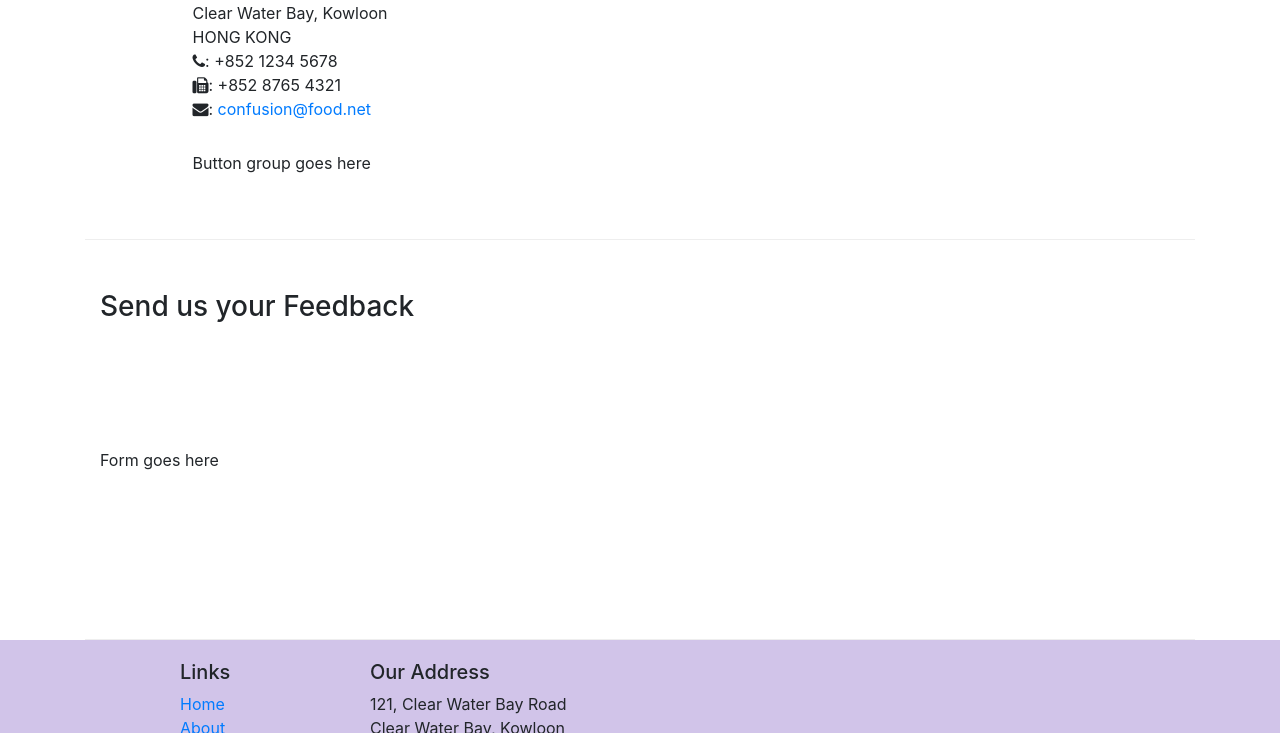
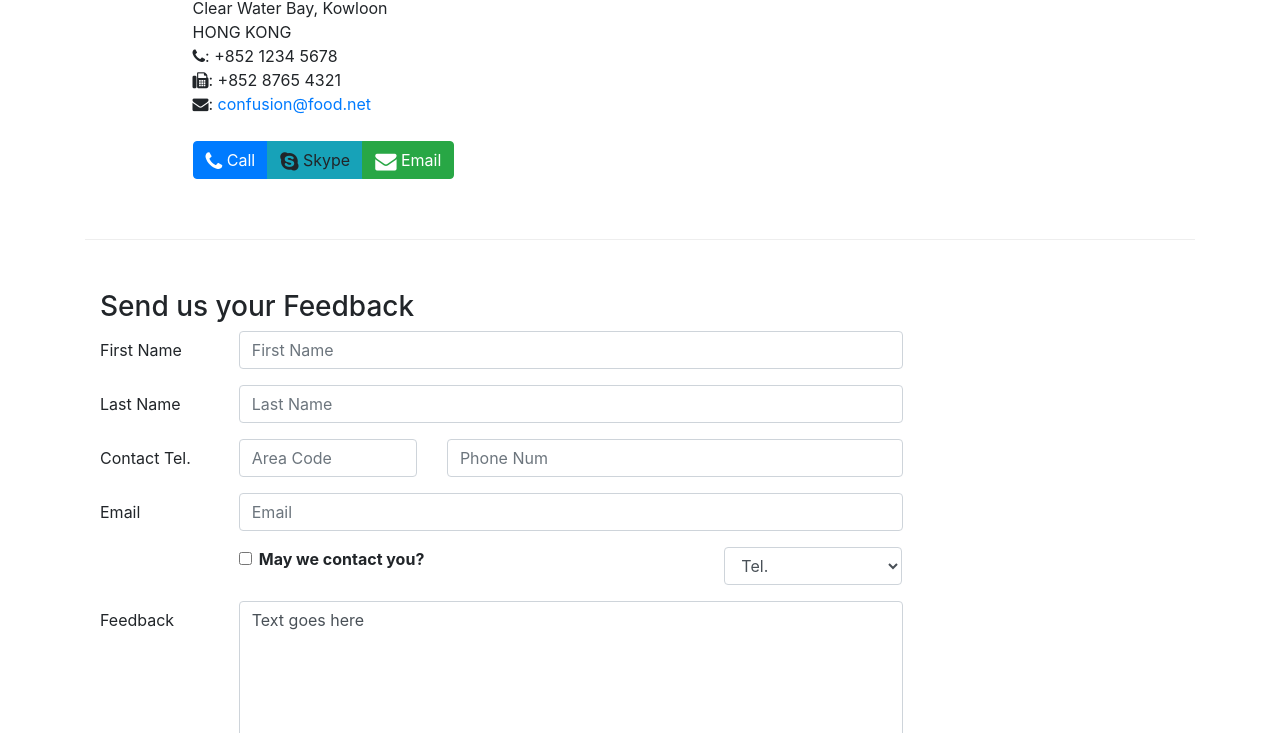
Before and after one commit to dkhoan8/Assignment1, a website: page contactus.html in a window 1280 px wide. Shown: the part 625-1358 px from the top of the page. Drawn offline with nearby package versions, Linux system fonts and the light colour scheme.

Commit message:
5th Wave

```diff
--- a/contactus.html
+++ b/contactus.html
@@ -22,7 +22,7 @@
             <button class="navbar-toggler" type="button" data-toggle="collapse" data-target="#Navbar">
                 <span class="navbar-toggler-icon"></span>
             </button>
-            <a class="navbar-brand" href="#">Ristorante Con Fusion</a>
+            <a class="navbar-brand mr-auto" href="#">Ristorante Con Fusion</a>
             <div class="collapse navbar-collapse" id="Navbar">
                 <ul class="navbar-nav mr-auto">
                         <li class="nav-item"><a class="nav-link" href="./index.html"><span class="fa fa-home fa-lg"></span> Home</a></li>
@@ -79,7 +79,11 @@
                 <h5>Map of our Location</h5>
             </div>
             <div class="col-12 col-sm-11 offset-sm-1">
-                Button group goes here
+                <div class = "btn-group" role = "group">
+                    <a role ="button" class ="btn btn-primary" href ="tel:+123456789"><i class="fa fa-phone fa-lg"></i> Call </a>
+                    <a role ="button" class ="btn btn-info"><i class ="fa fa-skype fa-lg"></i> Skype </a>
+                    <a role ="button" class ="btn btn-success" href ="mailto:nguyennick39@yahoo.com.vn"><i class="fa fa-envelope fa-lg"></i> Email </a>
+                </div>
             </div>
         </div>
 
@@ -88,7 +92,68 @@
               <h3>Send us your Feedback</h3>
            </div>
             <div class="col-12 col-md-9">
-                Form goes here
+                <form>
+                    <!--FirstName-->
+                    <div class ="form-group row">
+                        <label for="firstname" class="col-3 col-sm-2 col-md-2 col-form-label">First Name</label>
+                        <div class ="col col-sm col-md-10">
+                            <input type ="text" class ="form-control" id="firstname" name="firstname" placeholder="First Name">
+                        </div>
+                    </div>
+                    <!--LastName-->
+                    <div class ="form-group row">
+                        <label for="lastname" class="col-3 col-sm-2 col-md-2 col-form-label">Last Name</label>
+                        <div class ="col col-sm col-md-10">
+                            <input type ="text" class ="form-control" id="lastname" name="lastname" placeholder="Last Name">
+                        </div>
+                    </div>
+                    <!--TelNum-->
+                    <div class ="form-group row">
+                        <label for="telnum" class="col-3 col-sm-2 col-md-2 col-form-label">Contact Tel.</label>
+                        <div class ="col-12 col-sm-3 col-lg-3">
+                            <input type ="tel" class ="form-control" id="areacode" name="areacode" placeholder="Area Code">
+                        </div>
+                        <div class ="col-12 col-sm col-md">
+                            <input type ="tel" class ="form-control" id="phonenum" name="phonenum" placeholder="Phone Num">
+                        </div>
+                    </div>
+                    <!--Email-->
+                    <div class ="form-group row">
+                        <label for="emailid" class="col-3 col-sm-2 col-md-2 col-form-label">Email</label>
+                        <div class ="col col-md">
+                            <input type ="email" class ="form-control" id="emailid" name="emailid" placeholder="Email">
+                        </div>
+                    </div>
+                    <!--Checkbox-->
+                    <div class ="form-group row">
+                        <div class="col-md-6 offset-md-2">
+                            <div class="form-check">
+                                <input type ="checkbox" class="form-check-input" name="approve" id="approve" value ="">
+                                <label class ="form-check-lable" for="approve">
+                                    <strong>May we contact you?</strong>
+                                </label>
+                            </div>
+                        </div>
+                        <div class ="col-md-3 offset-md-1">
+                            <select class ="form-control">
+                                <option>Tel.</option>
+                                <option>Email</option>
+                            </select>
+                        </div>
+                    </div>
+                    <!--Feedback-->
+                    <div class ="form-group row">
+                        <label for="feedback" class="col-md-2 col-form-label">Feedback</label>
+                        <div class ="col col-md">
+                            <textarea class ="form-control" id="feedback" name="feedback" rows="12">Text goes here</textarea>
+                        </div>
+                    </div>
+                    <div class ="form-group row">
+                        <div class="offset-md-2 col-md-10">
+                            <button type ="submit" class ="btn btn-primary">Submit</button>
+                        </div>
+                    </div>
+                </form>
             </div>
              <div class="col-12 col-md">
             </div>
```
Also changed, not shown: index.html (+4 -4 lines).
